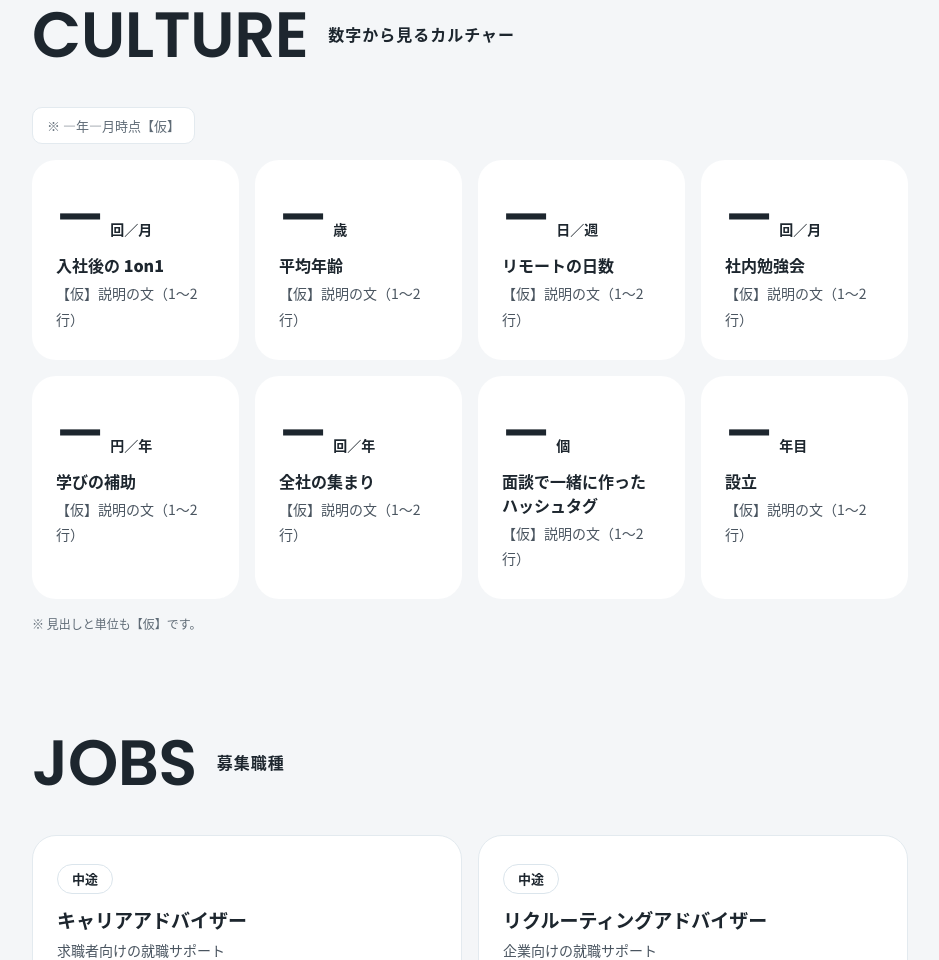
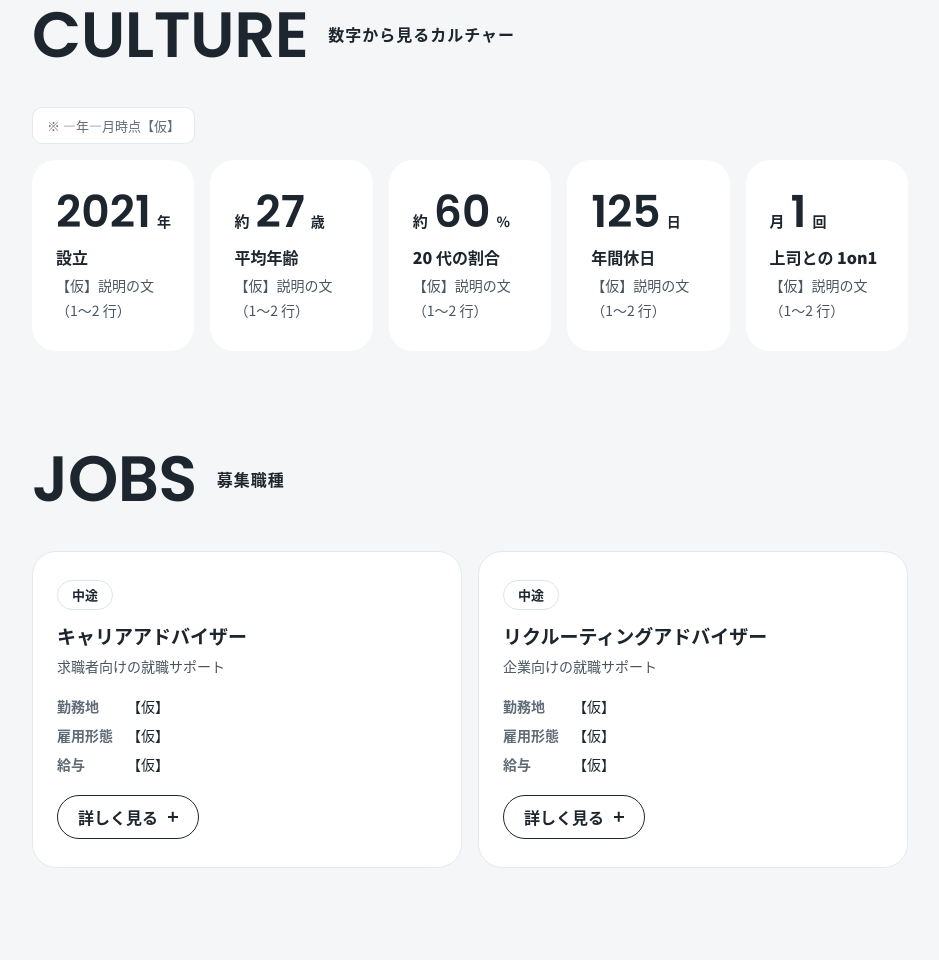
Before and after one commit to bia-career/bia-hp, a plain HTML site: page recruit.html in a window 1280 px wide. Shown: the part 3996-4956 px from the top of the page, without its empty margins (32-971 px from the left). Drawn offline with Linux system fonts and the light colour scheme.

Commit message:
採用ページ：数字から見るカルチャーを 5 つに（決定の数字）・エントリーは Google フォームにする予定（HANDOFF・DESIGN-SPEC）
Co-Authored-By: Claude Opus 5.5 <noreply@anthropic.com>
Claude-Session: https://claude.ai/code/session_01PMMetS7xVfNc5fbuo4o25V

```diff
--- a/assets/recruit.css
+++ b/assets/recruit.css
@@ -62,9 +62,10 @@
 .rc-office p{margin:8px 4px 0;font-size:14px;color:var(--sub)}
 /* 数字から見るカルチャー */
 .rc-asof{display:inline-block;margin:0 0 16px;padding:6px 14px;border-radius:10px;background:#fff;border:1px solid var(--line);font-size:13px;color:var(--muted)}
-.rc-nums{display:grid;gap:16px;grid-template-columns:repeat(4,minmax(0,1fr))}
+.rc-nums{display:grid;gap:16px;grid-template-columns:repeat(5,minmax(0,1fr))}
 .rc-num{display:flex;align-items:baseline;gap:6px;margin:0 0 4px}
-.rc-num .en{font-weight:600;font-size:52px;line-height:1.1;color:var(--navy)}
+.rc-num .en{font-weight:600;font-size:44px;line-height:1.1;color:var(--navy)}
+.rc-num .rc-pre{font-size:15px;font-weight:700;color:var(--navy)}
 .rc-num small{font-size:14px;font-weight:700;color:var(--navy)}
 .rc-nums h3{font-size:16px !important}
 /* 募集職種 */
@@ -114,7 +115,7 @@
 
 /* タブレット・スマホ */
 @media (max-width:1099px){
-  .rc-nums{grid-template-columns:repeat(2,minmax(0,1fr))}
+  .rc-nums{grid-template-columns:repeat(3,minmax(0,1fr))}
   .rc-env{grid-template-columns:repeat(2,minmax(0,1fr))}
 }
 @media (max-width:860px){
@@ -131,6 +132,7 @@
   .rc-appeal .rc-no{font-size:22px}
 }
 @media (max-width:767px){
+  .rc-nums{grid-template-columns:repeat(2,minmax(0,1fr))}
   .rc-env{grid-template-columns:minmax(0,1fr)}
   .rc-num .en{font-size:40px}
   .rc-nums .card{padding:22px 18px}
--- a/recruit.html
+++ b/recruit.html
@@ -139,21 +139,17 @@
   </ul>
 </section>
 
-<!-- ===== 数字から見るカルチャー（数字は作らない。決まるまで「—」） ===== -->
+<!-- ===== 数字から見るカルチャー（5 つ。数字は廣瀬さんの決定。作らない） ===== -->
 <section id="culture" data-toc="culture">
   <div class="sec-head"><p class="en-big" aria-hidden="true">CULTURE</p><h2>数字から見るカルチャー</h2></div>
   <p class="rc-asof">※ —年—月時点【仮】</p>
   <ul class="rc-nums">
-    <li class="card"><p class="rc-num"><span class="en">—</span><small>回／月</small></p><h3>入社後の 1on1</h3><p>【仮】説明の文（1〜2 行）</p></li>
-    <li class="card"><p class="rc-num"><span class="en">—</span><small>歳</small></p><h3>平均年齢</h3><p>【仮】説明の文（1〜2 行）</p></li>
-    <li class="card"><p class="rc-num"><span class="en">—</span><small>日／週</small></p><h3>リモートの日数</h3><p>【仮】説明の文（1〜2 行）</p></li>
-    <li class="card"><p class="rc-num"><span class="en">—</span><small>回／月</small></p><h3>社内勉強会</h3><p>【仮】説明の文（1〜2 行）</p></li>
-    <li class="card"><p class="rc-num"><span class="en">—</span><small>円／年</small></p><h3>学びの補助</h3><p>【仮】説明の文（1〜2 行）</p></li>
-    <li class="card"><p class="rc-num"><span class="en">—</span><small>回／年</small></p><h3>全社の集まり</h3><p>【仮】説明の文（1〜2 行）</p></li>
-    <li class="card"><p class="rc-num"><span class="en">—</span><small>個</small></p><h3>面談で一緒に作ったハッシュタグ</h3><p>【仮】説明の文（1〜2 行）</p></li>
-    <li class="card"><p class="rc-num"><span class="en">—</span><small>年目</small></p><h3>設立</h3><p>【仮】説明の文（1〜2 行）</p></li>
+    <li class="card"><p class="rc-num"><span class="en">2021</span><small>年</small></p><h3>設立</h3><p>【仮】説明の文（1〜2 行）</p></li>
+    <li class="card"><p class="rc-num"><span class="rc-pre">約</span><span class="en">27</span><small>歳</small></p><h3>平均年齢</h3><p>【仮】説明の文（1〜2 行）</p></li>
+    <li class="card"><p class="rc-num"><span class="rc-pre">約</span><span class="en">60</span><small>%</small></p><h3>20 代の割合</h3><p>【仮】説明の文（1〜2 行）</p></li>
+    <li class="card"><p class="rc-num"><span class="en">125</span><small>日</small></p><h3>年間休日</h3><p>【仮】説明の文（1〜2 行）</p></li>
+    <li class="card"><p class="rc-num"><span class="rc-pre">月</span><span class="en">1</span><small>回</small></p><h3>上司との 1on1</h3><p>【仮】説明の文（1〜2 行）</p></li>
   </ul>
-  <p class="note" style="margin:14px 0 0">※ 見出しと単位も【仮】です。</p>
 </section>
 
 <!-- ===== JOBS（中身は assets/recruit-jobs.js） ===== -->
```
Also changed, not shown: 2 other files.
